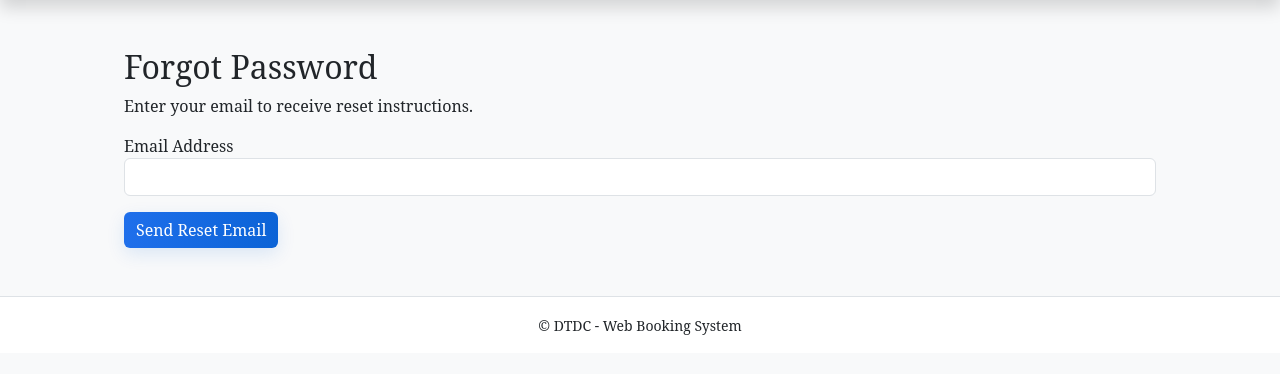
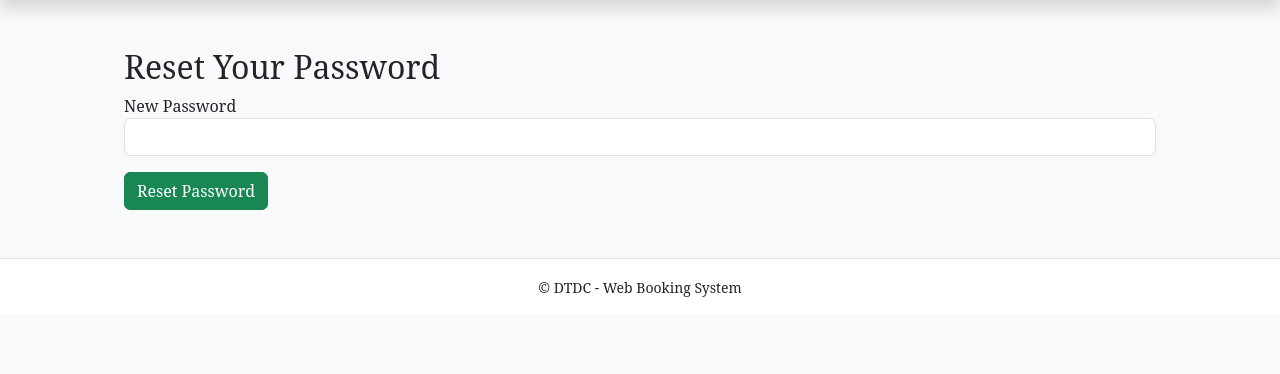
Before and after one commit to Tyla12/dtdc-bookings, a Flask app: template templates/reset_token.html in a window 1280 px wide. Shown: the part 56-430 px from the top of the page. Run offline with Flask 3, Linux system fonts and the light colour scheme; the template is opened without the code that fills it, so the values that code supplies are empty; some libraries are stand-ins or nearby versions.

Commit message:
Update reset_token.html

```diff
--- a/templates/reset_token.html
+++ b/templates/reset_token.html
@@ -2,15 +2,15 @@
 {% block content %}
 
 <div class="container mt-4">
-  <h2>Forgot Password</h2>
-  <p>Enter your email to receive reset instructions.</p>
+  <h2>Reset Your Password</h2>
 
   <form method="POST">
     <div class="form-group">
-      <label>Email Address</label>
-      <input class="form-control" type="email" name="email" required>
+      <label>New Password</label>
+      <input class="form-control" type="password" name="password" required>
     </div>
-    <button class="btn btn-primary mt-3" type="submit">Send Reset Email</button>
+
+    <button class="btn btn-success mt-3" type="submit">Reset Password</button>
   </form>
 </div>
 
```
